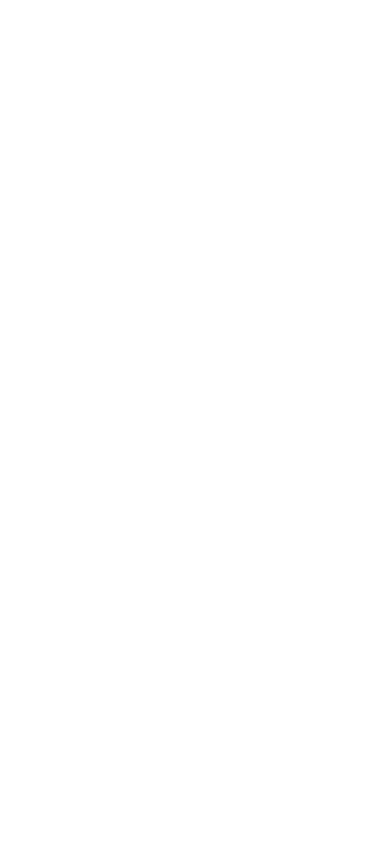
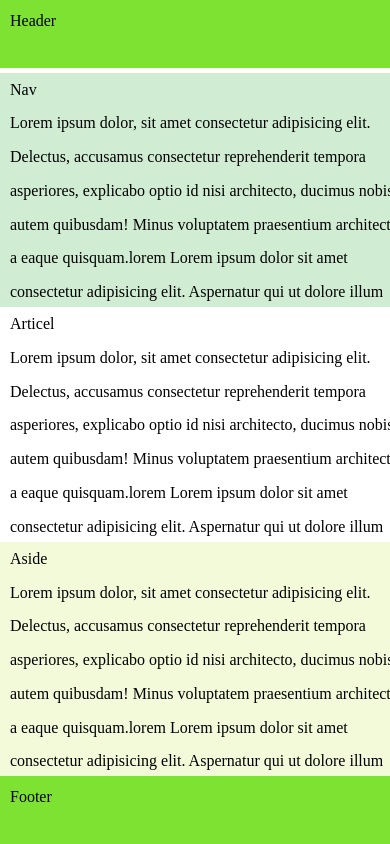
Before and after one commit to nutan240/assignment7, a plain HTML site: page index.html in a window 390 px wide. Drawn offline with Linux system fonts and the light colour scheme.

Commit message:
layout using flex

```diff
--- a/index.css
+++ b/index.css
@@ -0,0 +1,73 @@
+* {
+    margin: 0%;
+    padding: 0%;
+
+}
+.header {
+    background-color: #7ee232;
+    height: 8vh;
+    line-height: 5vh;
+    padding-left: 10px;
+}
+.main {
+    height: 84vh;
+    display: flex;
+}
+.articel {
+    background-color: #ffffff;
+    width: 60%;
+    padding-left: 10px;
+    line-height: 4vh;
+   overflow-y: auto;
+}
+.aside {
+    background-color: #f2fada;
+    width: 20%;
+    padding-left: 10px;
+    line-height: 4vh;
+    overflow-y: auto;
+}
+
+.navbar {
+    background-color: #d0edd3;
+    width: 20%;
+    padding-left: 10px;
+    line-height: 4vh;
+    overflow-y: auto;
+}
+
+.footer {
+    background-color: #7ee232;
+    height: 8vh;
+    padding-left: 10px;
+    line-height: 5vh;
+}
+
+@media(max-width:650px) {
+    .main {
+        flex-direction: column;
+        width: 100vw;
+        order: 1;
+    }
+    .articel {
+        overflow-y: scroll;
+        width: 100%;
+        order: 2;
+    }
+    .aside {
+        width: 100%;
+        overflow-y: scroll;
+        order: 3;
+    }
+    .navbar {
+        margin-top: 5px;
+        width: 100%;
+        overflow-y: scroll;
+    }
+    .footer{
+        width: 100%;
+    }
+    .header{
+        width: 100%;
+    }
+}
--- a/index.html
+++ b/index.html
@@ -7,6 +7,20 @@
     <title>Document</title>
 </head>
 <body>
-
+    <div class="container">
+        <div class="header"> Header</div>
+        <div class="main">
+            <div class="articel">Articel
+                <p>Lorem ipsum dolor, sit amet consectetur adipisicing elit. Delectus, accusamus consectetur reprehenderit tempora asperiores, explicabo optio id nisi architecto, ducimus nobis autem quibusdam! Minus voluptatem praesentium architecto a eaque quisquam.lorem Lorem ipsum dolor sit amet consectetur adipisicing elit. Aspernatur qui ut dolore illum necessitatibus dignissimos ipsam quae sequi sit, officiis facilis neque est consequuntur perferendis aliquam architecto labore dolores! Similique!</p>
+            </div>
+            <div class="aside"> Aside
+                <p>Lorem ipsum dolor, sit amet consectetur adipisicing elit. Delectus, accusamus consectetur reprehenderit tempora asperiores, explicabo optio id nisi architecto, ducimus nobis autem quibusdam! Minus voluptatem praesentium architecto a eaque quisquam.lorem Lorem ipsum dolor sit amet consectetur adipisicing elit. Aspernatur qui ut dolore illum necessitatibus dignissimos ipsam quae sequi sit, officiis facilis neque est consequuntur perferendis aliquam architecto labore dolores! Similique!</p>
+            </div>
+            <div class="navbar"> Nav
+                <p>Lorem ipsum dolor, sit amet consectetur adipisicing elit. Delectus, accusamus consectetur reprehenderit tempora asperiores, explicabo optio id nisi architecto, ducimus nobis autem quibusdam! Minus voluptatem praesentium architecto a eaque quisquam.lorem Lorem ipsum dolor sit amet consectetur adipisicing elit. Aspernatur qui ut dolore illum necessitatibus dignissimos ipsam quae sequi sit, officiis facilis neque est consequuntur perferendis aliquam architecto labore dolores! Similique!</p>
+            </div>
+        </div>
+        <div class="footer">Footer</div>
+    </div>
 </body>
 </html>
```
